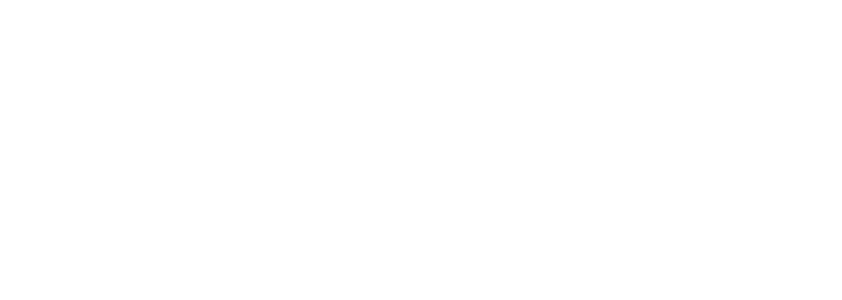
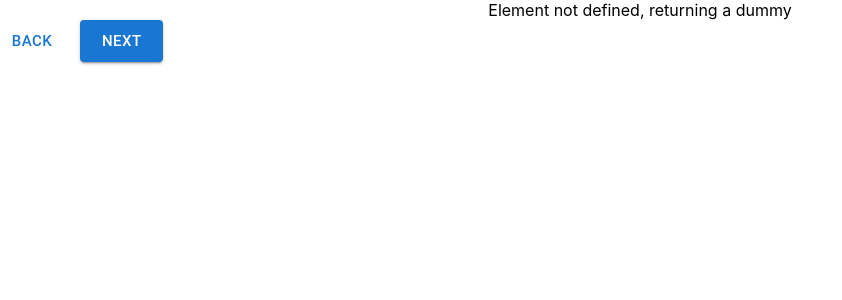
Before and after one commit to davideastmond/uchose, a React (Create React App) app: page / in a window 1280 px wide. Shown: the top 300 px of the page, without its empty margins (0-842 px from the left). Built offline with nearby package versions, Linux system fonts and the light colour scheme.

Commit message:
update main app to load question stream

```diff
--- a/src/App.tsx
+++ b/src/App.tsx
@@ -1,7 +1,13 @@
 import "./App.css";
+import { Stage } from "./components/stage";
+import { questionStream } from "./data/insurance/question-stream/question-stream-data";
 
 function App() {
-  return <div className="App"></div>;
+  return (
+    <div className="App">
+      <Stage stream={questionStream} />
+    </div>
+  );
 }
 
 export default App;
```
